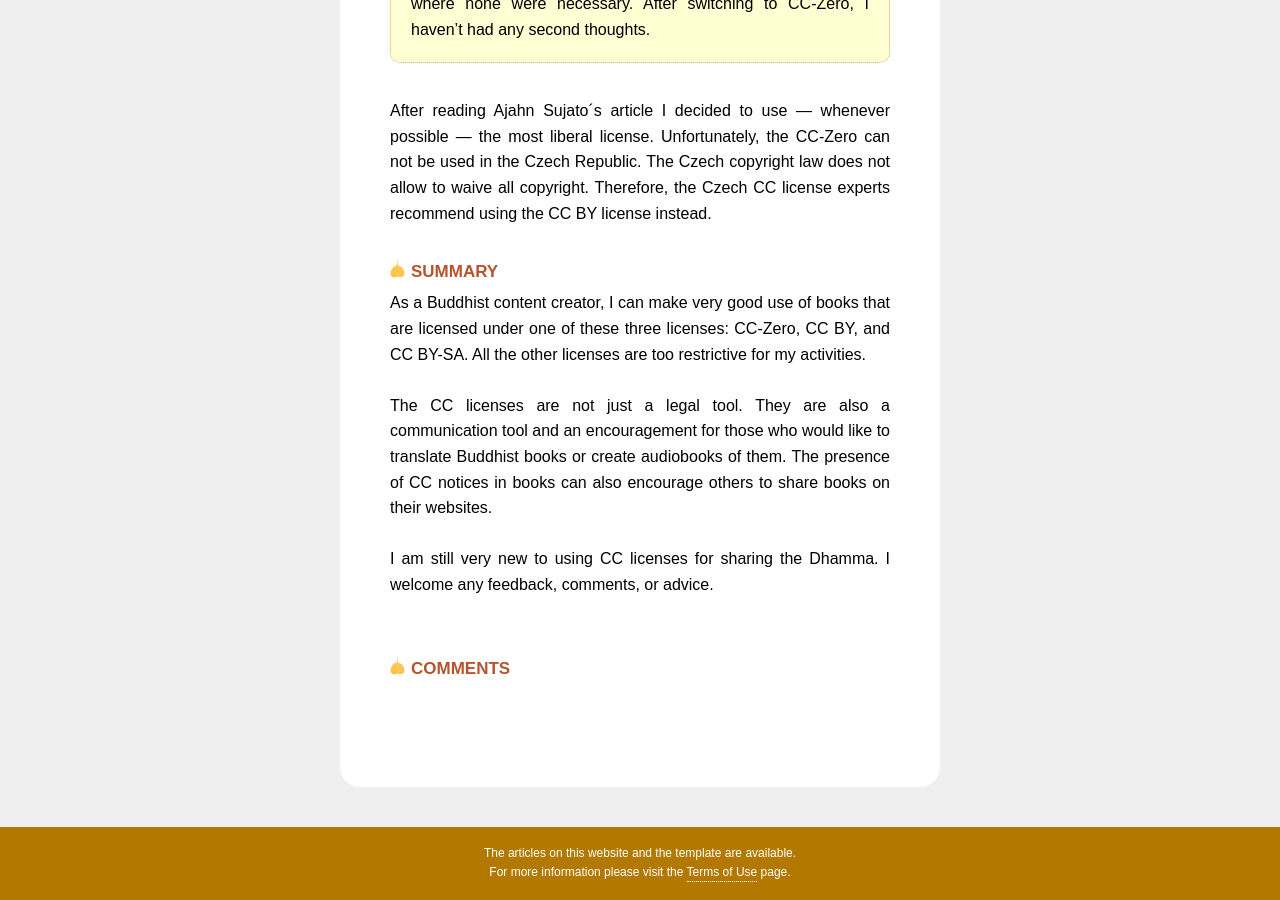
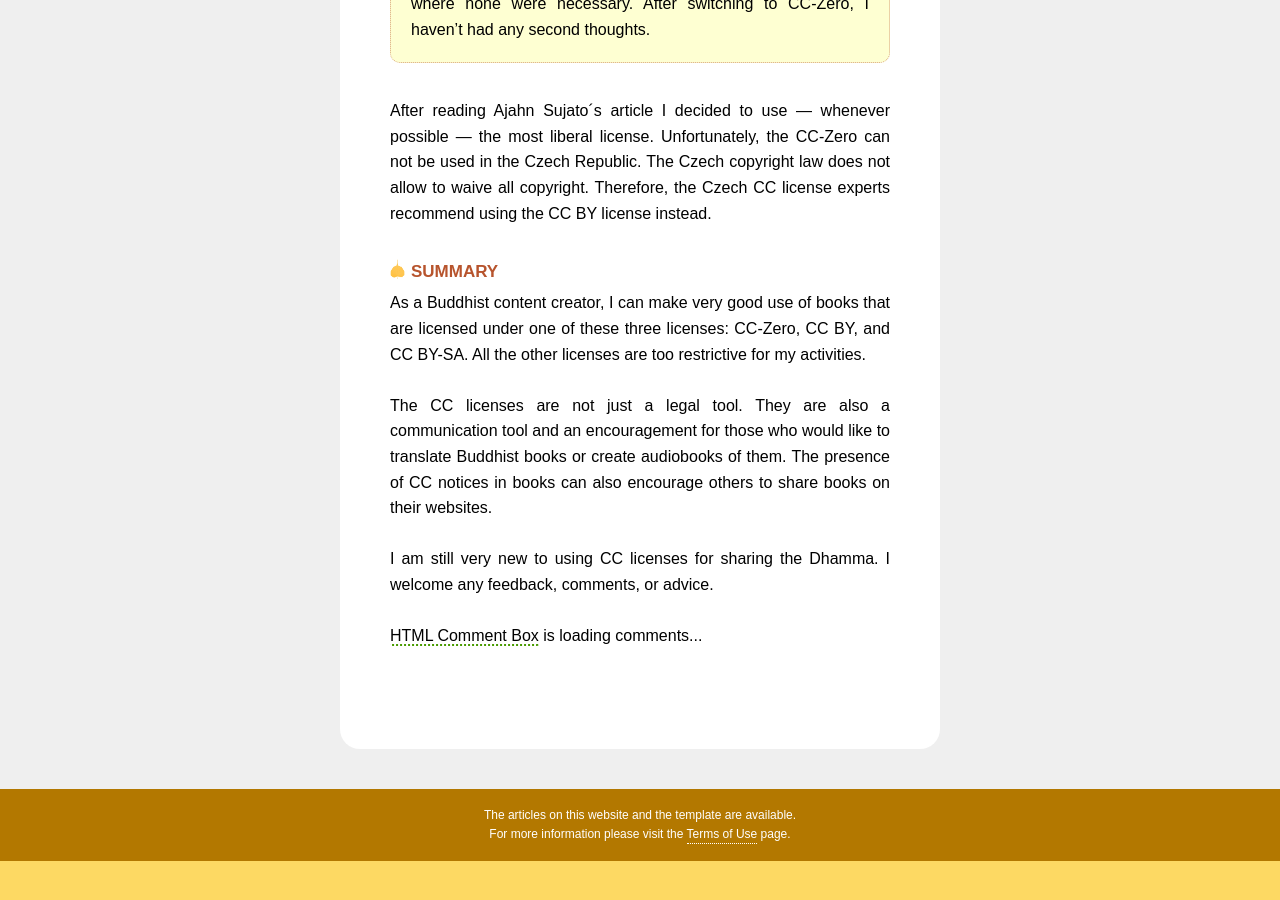
Before and after one commit to Borek78/how-to-create-pandita, a Jekyll site: the page built from audiobooks-cc-licenses-and-sharing-the-dhamma.md, in a window 1280 px wide and 900 px high, scrolled down 18746 px. Built offline with Jekyll 4.4.1, drawn with Linux system fonts in a browser that asks for light colours; comment, search, counter and statistics services are not loaded; a style sheet for code colours, icons or effects is not loaded; after the commit the page ends 19607 px from its top, so only the background shows below that.

Commit message:
add htmlcommentbox

```diff
--- a/audiobooks-cc-licenses-and-sharing-the-dhamma.md
+++ b/audiobooks-cc-licenses-and-sharing-the-dhamma.md
@@ -19,12 +19,20 @@ comments: true
 
 {% include_relative  _includes/audiobook/9-additional-benefits.md %}
 
+<!-- begin wwww.htmlcommentbox.com -->
+ <div id="HCB_comment_box"><a href="http://www.htmlcommentbox.com">HTML Comment Box</a> is loading comments...</div>
+ <link rel="stylesheet" type="text/css" href="https://www.htmlcommentbox.com/static/skins/bootstrap/twitter-bootstrap.css?v=0" />
+ <script type="text/javascript" id="hcb"> /*<!--*/ if(!window.hcb_user){hcb_user={};} (function(){var s=document.createElement("script"), l=hcb_user.PAGE || (""+window.location).replace(/'/g,"%27"), h="https://www.htmlcommentbox.com";s.setAttribute("type","text/javascript");s.setAttribute("src", h+"/jread?page="+encodeURIComponent(l).replace("+","%2B")+"&mod=%241%24wq1rdBcg%24qlqFGrqDU2YjXA4QGYvmP1"+"&opts=16798&num=10&ts=1629028591557");if (typeof s!="undefined") document.getElementsByTagName("head")[0].appendChild(s);})(); /*-->*/ </script>
+<!-- end www.htmlcommentbox.com -->
+
+<div style="display:none">
 <div id="comments" markdown="1">
 
 ### COMMENTS
 
 </div>
 
+<div style="display:none">
 <div id="disqus_thread"></div>
 <script>
     /**
@@ -48,3 +56,5 @@ comments: true
 <script id="dsq-count-scr" src="//audiobooks-cc-licenses-and-sharing-the-dhamma-2.disqus.com/count.js" async></script>
 
 <script src="./js/script-audiobooks.js"></script>
+
+</div>
```
